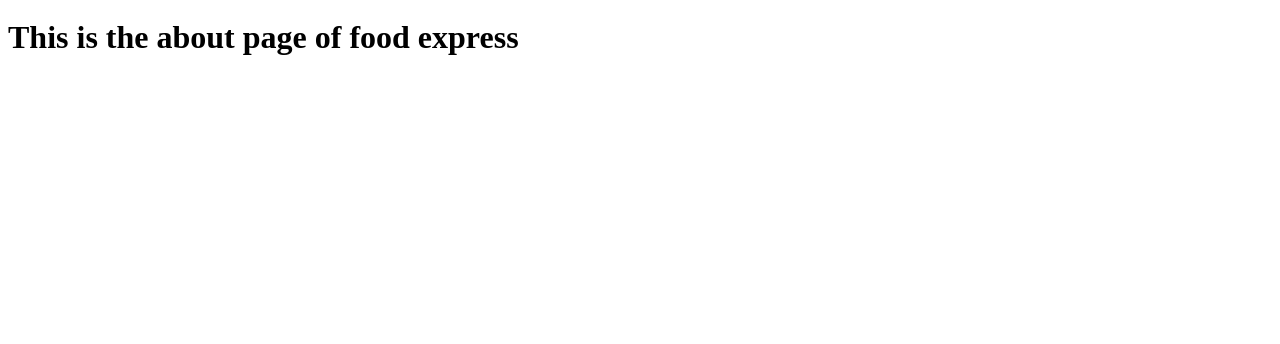
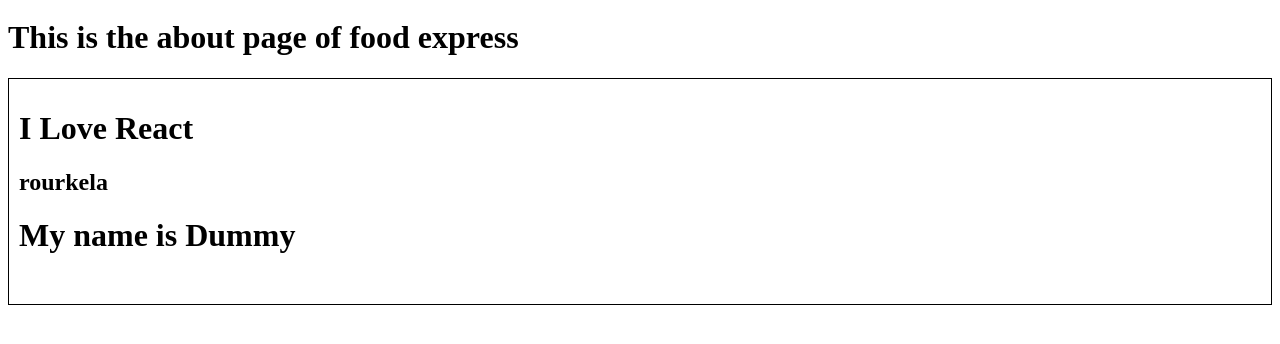
Before and after one commit to vivekj-20/react_restart, a React app: page /about in a window 1280 px wide. Shown: the part 136-480 px from the top of the page. Built offline with nearby package versions, Linux system fonts and the light colour scheme; no server answers.

Commit message:
NamasteReact_EP_08_Let'sGetClassy

```diff
--- a/src/components/About.js
+++ b/src/components/About.js
@@ -1,7 +1,25 @@
-const About = () =>{
+import Comp from "./classComponent"
+import React from "react";
+class About extends React.Component{
+
+    constructor(props) {
+        super(props);
+
+        console.log("Parent Constructor");
+      }
+      componentDidMount() {
+        console.log("Parent Component Did Mount");
+      }
+
+   render(){
+    console.log ("renderParent");
     return(
-     <h1>This is the about page of food express</h1>
-    );
+    <div>
+        <h1>This is the about page of food express</h1>
+        <Comp libname = "React" Home ="rourkela"/>
+     </div>
+    )
+  }
 };
 
 export default About;
--- /dev/null
+++ b/src/components/classComponent.js
@@ -0,0 +1,78 @@
+import { Component } from "react";
+
+class Comp extends Component {
+    constructor(props){
+        super(props);
+
+        this.state = {
+            userInfo: {
+              name: "Dummy",
+              location: "Default",
+            },
+          };
+          console.log(this.props.name + "Child Constructor");
+        }
+    async componentDidMount() {
+        console.log(this.props.name + "Child Component Did Mount");
+        //Api call
+
+        const data = await fetch("https://api.github.com/users/vivekj-20");
+        const json = await data.json();
+
+        this.setState({
+          userInfo: json,
+        });
+
+        console.log(json);
+    }
+
+    componentWillUnmount() {
+        console.log("Component Will Unmount");
+    }
+
+    render(){
+        const { name, bio, avatar_url } = this.state.userInfo;
+        console.log ("renderChild");
+        return(
+            <div className="user-card">
+                <h1>I Love {this.props.libname}</h1>
+                <h2>{this.props.Home}</h2>
+                <h1>My name is {name} </h1>
+                <h2>{bio}</h2>
+                <img src={avatar_url} />
+            </div>
+        )
+    }
+
+}
+
+export default Comp;
+
+/****
+ *
+ * --- MOUNTING ----
+ *
+ * Constructor (dummy)
+ * Render (dummy)
+ *      <HTML Dummy >
+ * Component Did MOunt
+ *      <API Call>
+ *      <this.setState> -> State variable is updated
+ *
+ * ---- UPDATE
+ *
+ *      render(APi data)
+ *      <HTML (new API data>)
+ *      ccomponentDid Update
+ *
+ *  Parent Constructor
+    About.js:15 renderParent
+    classComponent.js:13 undefinedChild Constructor
+    classComponent.js:35 renderChild
+    classComponent.js:16 undefinedChild Component Did Mount
+    About.js:11 Parent Component Did Mount
+    Header.js:12 Hurry!!!
+    classComponent.js:26 {login: 'vivekj-20', id: 92218139, node_id: 'U_kgDOBX8jGw', avatar_url: 'https://avatars.githubusercontent.com/u/92218139?v=4', gravatar_id: '', …}
+    classComponent.js:35 renderChild
+ *
+ */
--- a/style.css
+++ b/style.css
@@ -60,3 +60,7 @@
     padding: 0 20px;
     cursor: pointer;
 }
+.user-card {
+    padding: 10px;
+    border: 1px solid black;
+}
```
